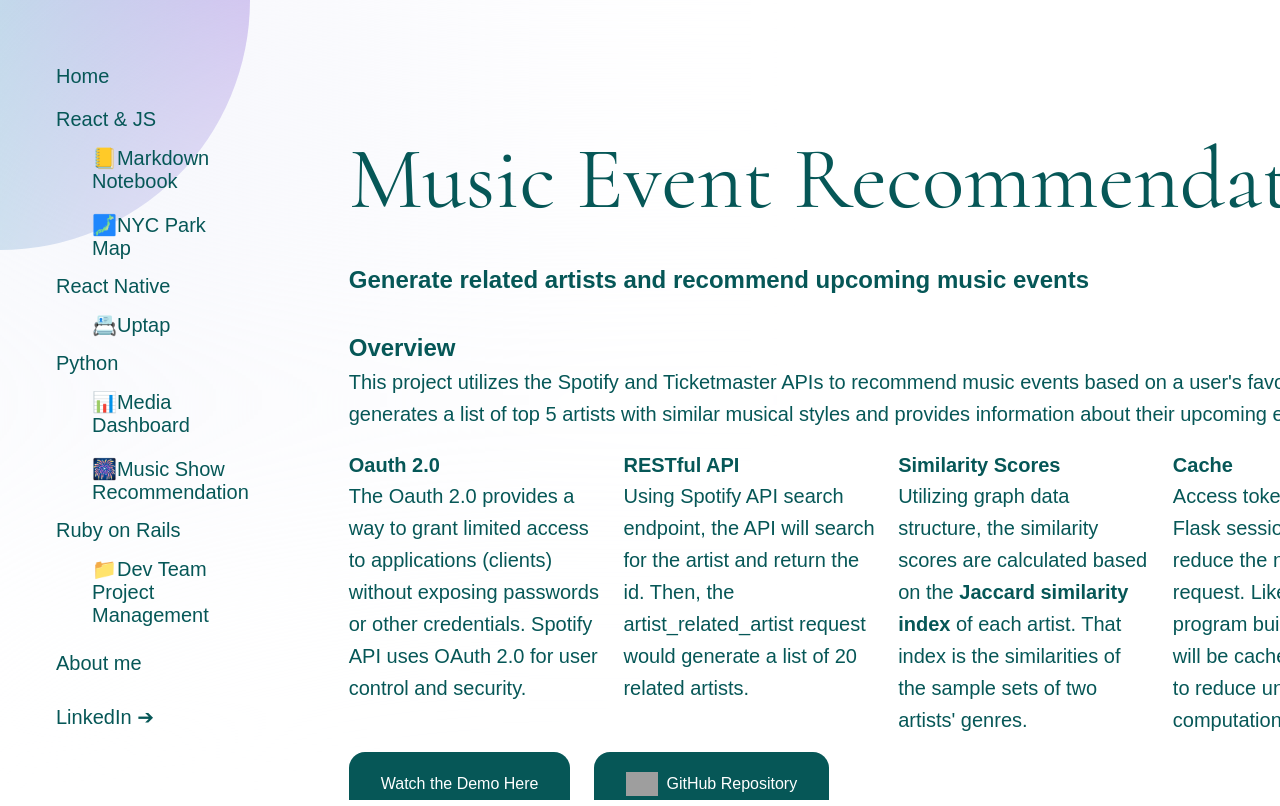
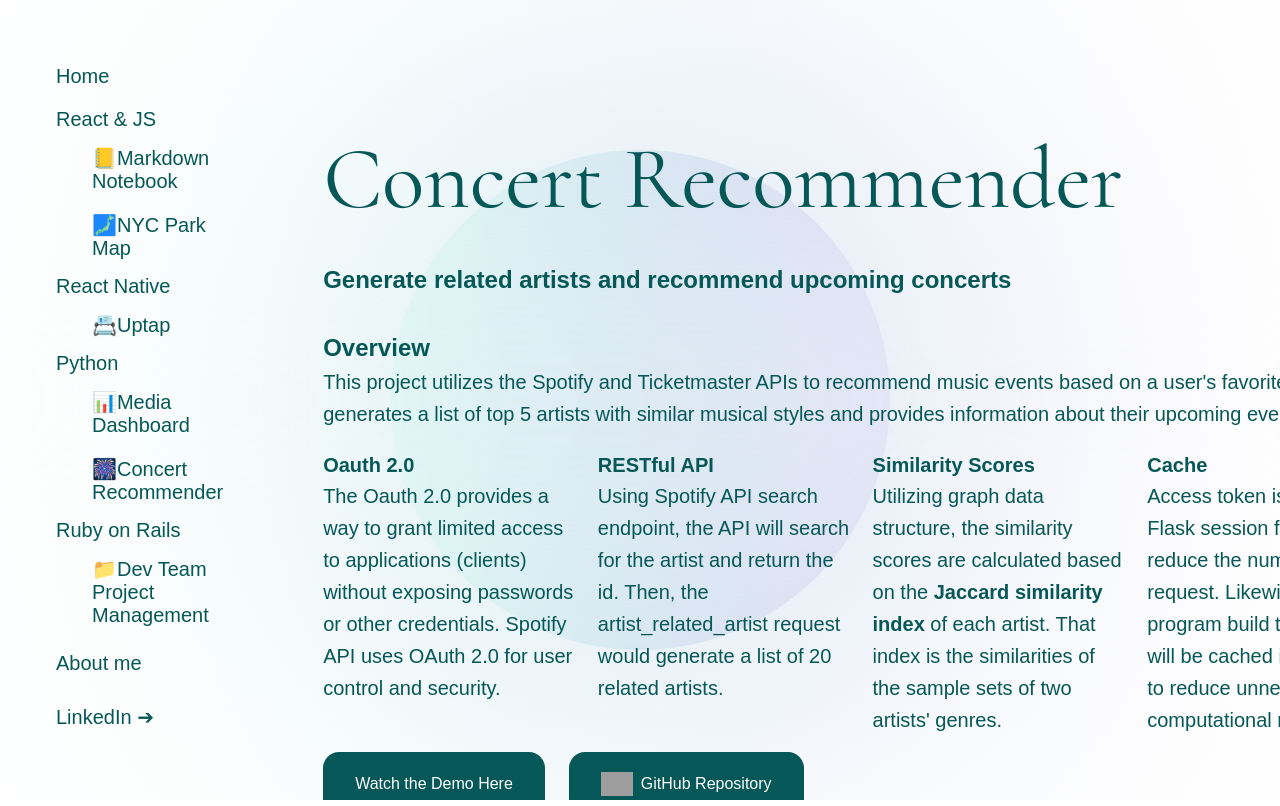
Before and after one commit to renashen314/2024portfolio, a React (Vite) app: page /music_show_rec in a window 1280 px wide. Built offline with nearby package versions, Linux system fonts and the light colour scheme; grey boxes are pictures that could not be loaded.

Commit message:
fix error for buil

```diff
--- a/package.json
+++ b/package.json
@@ -17,6 +17,7 @@
     "vue-router": "^4.3.0"
   },
   "devDependencies": {
+    "@types/prismjs": "^1.26.4",
     "@types/react": "^18.2.43",
     "@types/react-dom": "^18.2.17",
     "@typescript-eslint/eslint-plugin": "^6.14.0",
--- a/src/App.tsx
+++ b/src/App.tsx
@@ -14,7 +14,7 @@ function App() {
     const blob = document.getElementById("blob");
     document.body.onpointermove = (e) => {
       const { clientX, clientY } = e;
-      blob.animate(
+      blob?.animate(
         {
           left: `${clientX}px`,
           top: `${clientY}px`,
@@ -25,6 +25,7 @@ function App() {
   }, []);
   return (
     <>
+      <div>
         <div className="app-container">
           <div id="blob"></div>
           <div id="blur"></div>
@@ -41,6 +42,8 @@ function App() {
             </Routes>
           </Router>
         </div>
+        <footer>copyright © 2024 Rena Shen, all rights reserved</footer>
+      </div>
     </>
   );
 }
--- a/src/components/About.tsx
+++ b/src/components/About.tsx
@@ -5,7 +5,10 @@ export default function About() {
         <section className="article">
           <h1>About</h1>
           <div className="flex">
-            <div className="image-placeholder">Image Placeholder</div>
+            <div className="image-placeholder">
+              Image Placeholder
+              <img src="" alt="A picture of Rena" />
+            </div>
             <p>
               From the creative industry to the fast evolving technology world,
               Rena Shen has successfully transitioned into frontend development,
--- a/src/components/Music_show_rec.tsx
+++ b/src/components/Music_show_rec.tsx
@@ -12,8 +12,8 @@ export default function Music_show_rec() {
   return (
     <main className="flex">
       <section className="article">
-        <h1>Music Event Recommendation</h1>
-        <h2>Generate related artists and recommend upcoming music events</h2>
+        <h1>Concert Recommender</h1>
+        <h2>Generate related artists and recommend upcoming concerts</h2>
         <h2>Overview</h2>
         <p>
           This project utilizes the Spotify and Ticketmaster APIs to recommend
@@ -133,6 +133,7 @@ def build_graph(data):
           index of each artist. That index is the similarities of the sample
           sets of two artists' genres.
         </p>
+        <p>The function returns top 5 most similar and unique artists</p>
         <pre className="line-numbers">
           <code className="language-js">{`def find_top_5_similar_artists(graph):
   similarities = {}
--- a/src/components/Nav.tsx
+++ b/src/components/Nav.tsx
@@ -36,7 +36,7 @@ export default function Nav() {
         </li>
         <li>
           <Link to="/music_show_rec">
-            <span>&#127878;</span>Music Show Recommendation
+            <span>&#127878;</span>Concert Recommender
           </Link>
         </li>
       </ul>
--- a/src/styles/main.css
+++ b/src/styles/main.css
@@ -49,6 +49,12 @@ a {
 }
 nav a:hover {
   background-color: var(--hover-hightlight-color);
+}
+footer {
+  /* display: flex; */
+  /* position: relative; */
+  /* justify-content: center; */
+  /* align-items: center; */
 }
 .grid-col-2 {
   display: grid;
@@ -161,6 +167,7 @@ h3 img {
   grid-gap: 20px;
   max-width: 100%;
 }
+/* styles for code */
 pre {
   max-width: 100%;
   overflow-x: auto;
```
Also changed, not shown: 1 other file (tests, documents, lock files or other folders). Lines whose indentation alone changed are shown as unchanged.
